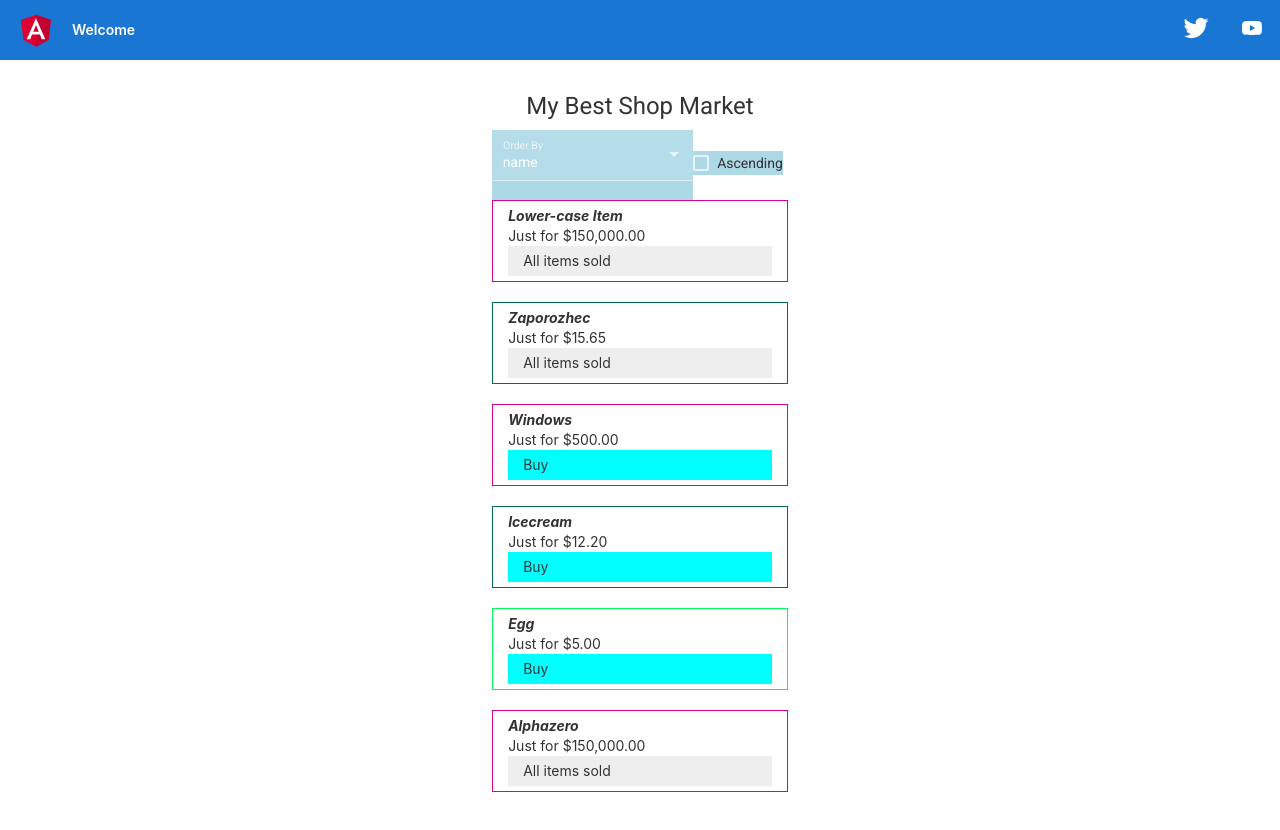
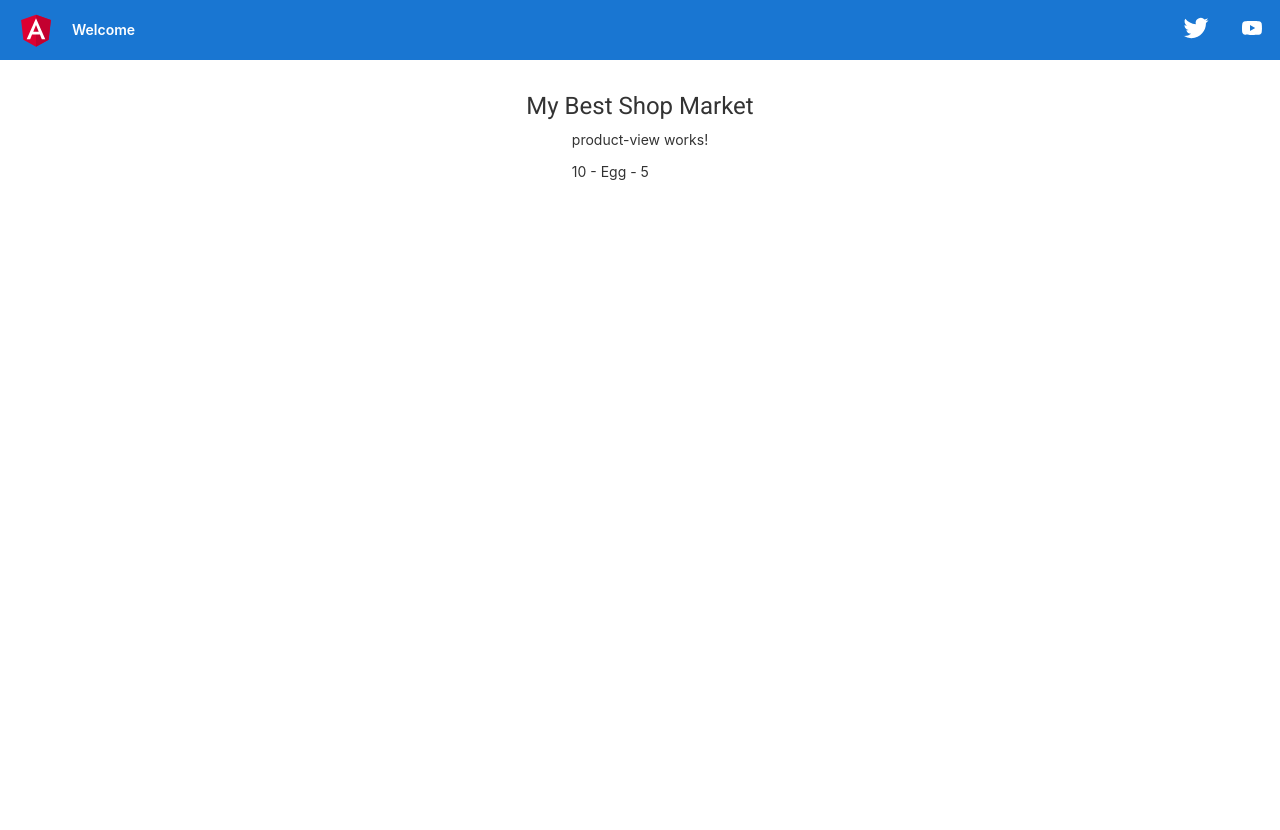
Before and after one commit to selmernoid/angular-course, an Angular app: page /product/10 in a window 1280 px wide. Before the commit this address led to /products-list. Shown: the top 830 px of the page. Built offline with nearby package versions, Linux system fonts and the light colour scheme.

Commit message:
5.2 product view model

```diff
--- /dev/null
+++ b/src/app/features/products/components/product-view/product-view.component.html
@@ -0,0 +1,4 @@
+<p>product-view works!</p>
+<div *ngIf="product$ | async as product">
+  {{ product.id }} - {{ product.name }} - {{ product.price }}
+</div>
--- /dev/null
+++ b/src/app/features/products/components/product-view/product-view.component.ts
@@ -0,0 +1,30 @@
+import { Component, OnInit } from '@angular/core';
+import { ActivatedRoute, ParamMap } from '@angular/router';
+import { Observable } from 'rxjs';
+import { switchMap } from 'rxjs/operators';
+import { ProductModel } from '../../models/product';
+import { ProductsService } from '../../services/products.service';
+
+@Component({
+  selector: 'shp-product-view',
+  templateUrl: './product-view.component.html',
+  styleUrls: ['./product-view.component.scss']
+})
+export class ProductViewComponent implements OnInit {
+  public product$: Observable<ProductModel>;
+
+  constructor(
+    private productService: ProductsService,
+    private route: ActivatedRoute,
+  ) { }
+
+  ngOnInit(): void {
+    this.product$ = this.route.paramMap
+      .pipe(
+        switchMap((params: ParamMap) => {
+          return this.productService.getProduct(+params.get('productID')!);
+        })
+      );
+  }
+
+}
--- a/src/app/features/products/components/product/product.component.html
+++ b/src/app/features/products/components/product/product.component.html
@@ -6,7 +6,7 @@
     expensive: product.price > 300
   }"
 >
-  <div class="title">{{ product.name | titlecase }}</div>
+  <a class="title" [routerLink]="['/product/', product.id]">{{ product.name | titlecase }}</a>
   <div class="price">Just for {{ product.price | currency }}</div>
   <div class="button" *ngIf="product.isAvailable; else notAvailable" (click)="onBuyProduct()">Buy</div>
   <ng-template #notAvailable>
--- a/src/app/features/products/products.module.ts
+++ b/src/app/features/products/products.module.ts
@@ -2,6 +2,7 @@ import { NgModule } from '@angular/core';
 import { ProductComponent } from './components/product/product.component';
 import { ProductListComponent } from './components/product-list/product-list.component';
 import { SharedModule } from 'src/app/shared/shared.module';
+import { ProductViewComponent } from './components/product-view/product-view.component';
 
 
 const EXPORTED_COMPONENTS = [
@@ -12,6 +13,7 @@ const EXPORTED_COMPONENTS = [
   declarations: [
     ...EXPORTED_COMPONENTS,
     ProductComponent,
+    ProductViewComponent,
 
   ],
   imports: [
--- a/src/app/features/products/services/products.service.ts
+++ b/src/app/features/products/services/products.service.ts
@@ -1,20 +1,27 @@
 import { Injectable } from '@angular/core';
-import { Observable, of } from 'rxjs';
+import { EMPTY, Observable, of } from 'rxjs';
 import { CategoryType } from '../models/category-type';
 import { ProductModel } from '../models/product';
 
+const productsList = [
+  { id: 10, name: 'Egg', category: CategoryType.Food, isAvailable: true, price: 5 },
+  { id: 7, name: 'Windows', category: CategoryType.Software, isAvailable: true, price: 500 },
+  { id: 1960, name: 'Zaporozhec', category: CategoryType.Car, isAvailable: false, price: 15.65 },
+  { id: 8, name: 'Icecream', category: CategoryType.Food, isAvailable: true, price: 12.2 },
+  { id: 100, name: 'AlphaZero', category: CategoryType.Software, isAvailable: false, price: 150000 },
+  { id: 120, name: 'lower-case item', category: CategoryType.Software, isAvailable: false, price: 150000 },
+];
 @Injectable({
   providedIn: 'root'
 })
 export class ProductsService {
   getProducts(): Observable<Array<ProductModel>> {
-    return of([
-      { id: 10, name: 'Egg', category: CategoryType.Food, isAvailable: true, price: 5 },
-      { id: 7, name: 'Windows', category: CategoryType.Software, isAvailable: true, price: 500 },
-      { id: 1960, name: 'Zaporozhec', category: CategoryType.Car, isAvailable: false, price: 15.65 },
-      { id: 8, name: 'Icecream', category: CategoryType.Food, isAvailable: true, price: 12.2 },
-      { id: 100, name: 'AlphaZero', category: CategoryType.Software, isAvailable: false, price: 150000 },
-      { id: 120, name: 'lower-case item', category: CategoryType.Software, isAvailable: false, price: 150000 },
-    ]);
+    return of(productsList);
+  }
+
+  getProduct(id: number): Observable<ProductModel> {
+    const filtered = productsList.filter((x) => x.id == id);
+    return filtered ? of(filtered[0]) : EMPTY;
+
   }
 }
--- a/src/app/shared/shared.module.ts
+++ b/src/app/shared/shared.module.ts
@@ -8,12 +8,14 @@ import { HighlightDirective } from './directives/highlight.directive';
 import { NoScrollDirective } from './directives/no-scroll.directive';
 import { ClickShadowDirective } from './directives/click-shadow.directive';
 import { OrderByPipe } from './pipes/order-by.pipe';
+import { RouterModule } from '@angular/router';
 
 const EXPORTED_MODULES = [
   CommonModule,
   FormsModule,
   MatSelectModule,
   MatCheckboxModule,
+  RouterModule,
 ]
 const EXPORTED_COMPONENTS = [
   HighlightDirective,
--- a/src/app/shp-routing.module.ts
+++ b/src/app/shp-routing.module.ts
@@ -1,12 +1,18 @@
 import { NgModule } from '@angular/core';
 import { RouterModule, Routes } from '@angular/router';
 import { ProductListComponent } from './features/products/components/product-list/product-list.component';
+import { ProductViewComponent } from './features/products/components/product-view/product-view.component';
 
 const routes: Routes = [
   {
     path: 'products-list',
     data: { title: 'Products list' },
     component: ProductListComponent,
+  },
+  {
+    path: 'product/:productID',
+    data: { title: 'Product Item' },
+    component: ProductViewComponent,
   },
   {
     path: '**',
```
Also changed, not shown: src/app/features/products/components/product-view/product-view.component.scss (added), 2 other files (tests, documents, lock files or other folders).
